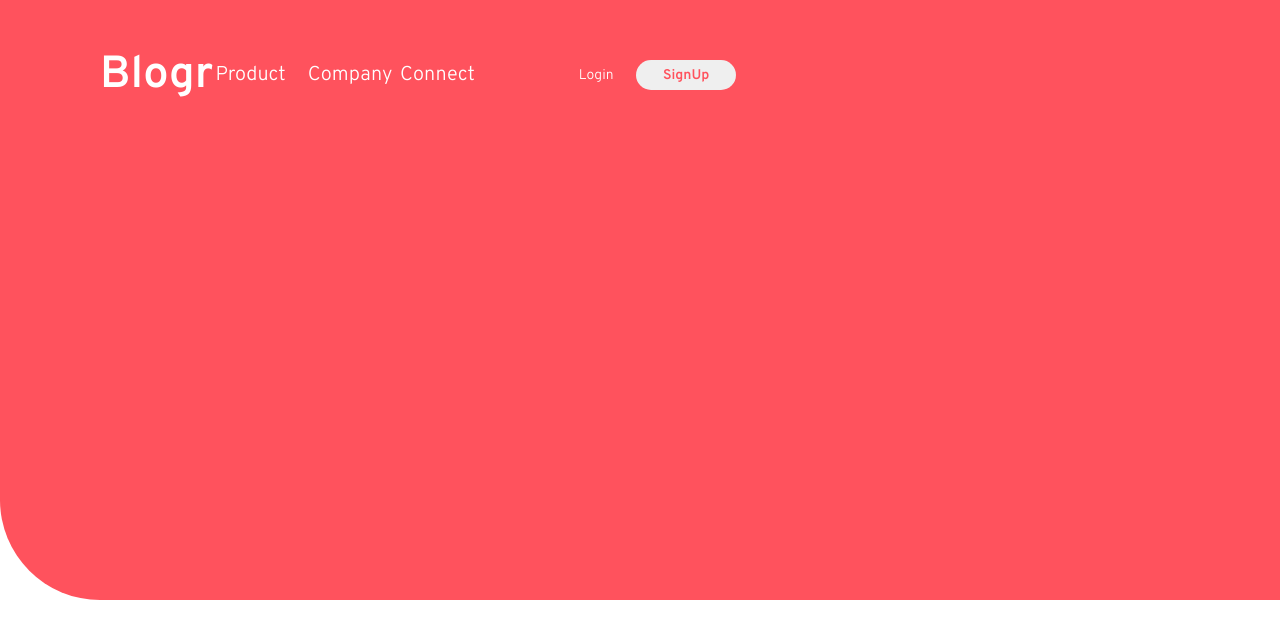
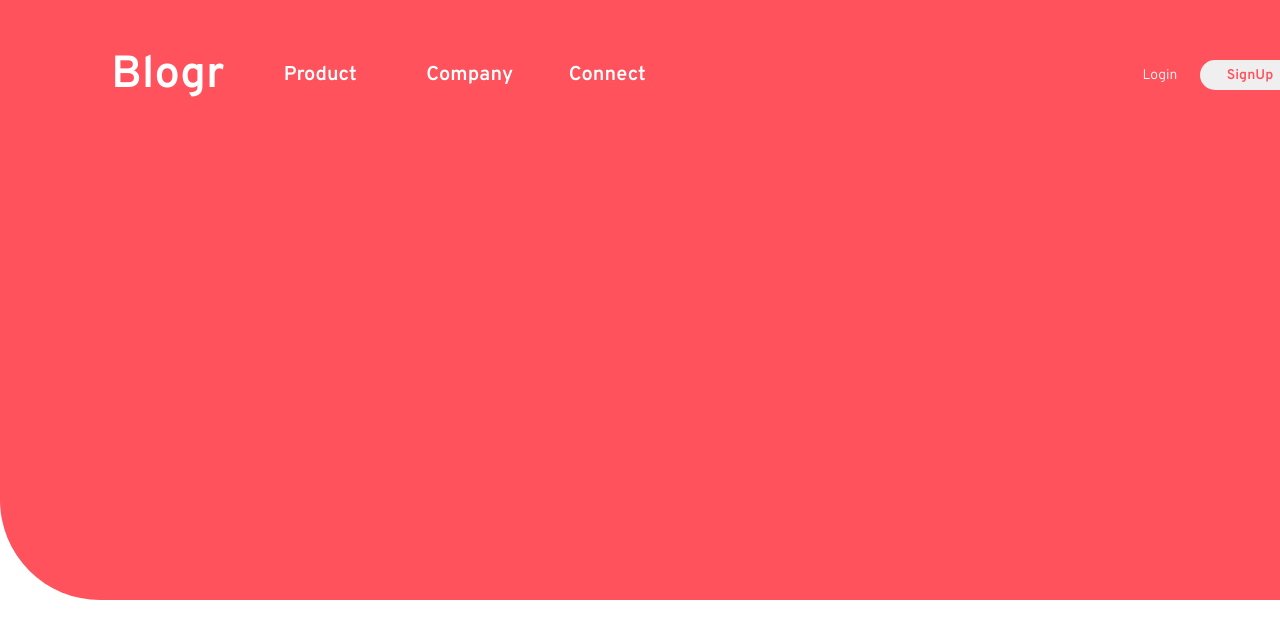
Before and after one commit to monsor3s/react-blogr-landing-page, a React (Create React App) app: page / in a window 1280 px wide. Shown: the top 638 px of the page. Built offline with nearby package versions, Linux system fonts and the light colour scheme.

Commit message:
updt header cmmt

```diff
--- a/src/Header/HeaderElements.js
+++ b/src/Header/HeaderElements.js
@@ -13,11 +13,11 @@ export const HeaderContainer = styled.div`
 `;
 
 export const HeaderMenu = styled.ul`
-    width: 800px;
+    width: 700px;
     height: 100px;
     padding: 50px 0 0 50px;
     display: flex;
-    justify-content: space-between;
+    justify-content: space-around;
     align-items: center;
     list-style: none;
 `;
@@ -36,16 +36,18 @@ export const HeaderItem = styled.li`
     width: 120px;
     height: 100px;
     font-size: 20px;
+    font-weight: bold;
     color: var(--white);
     display: flex;
     align-items: center;
 `;
 
 export const HeaderLogin = styled.div`
-    width: 400px;
+    width: 600px;
     height: 100px;
+    padding: 50px 0 0 0;
     display: flex;
-    justify-content: center;
+    justify-content: flex-end;
     align-items: center;
 `;
 
--- a/src/Header/index.js
+++ b/src/Header/index.js
@@ -22,11 +22,11 @@ export const Header = () => {
                 <HeaderItem>Product</HeaderItem>
                 <HeaderItem>Company</HeaderItem>
                 <HeaderItem>Connect</HeaderItem>
-              <HeaderLogin>
+            </HeaderMenu>
+            <HeaderLogin>
                 <ButtonLogin>Login</ButtonLogin>
                 <ButtonSignUp>SignUp</ButtonSignUp>
-              </HeaderLogin>
-            </HeaderMenu>
+            </HeaderLogin>
         </HeaderContainer>
       </Head>
     </>
```
